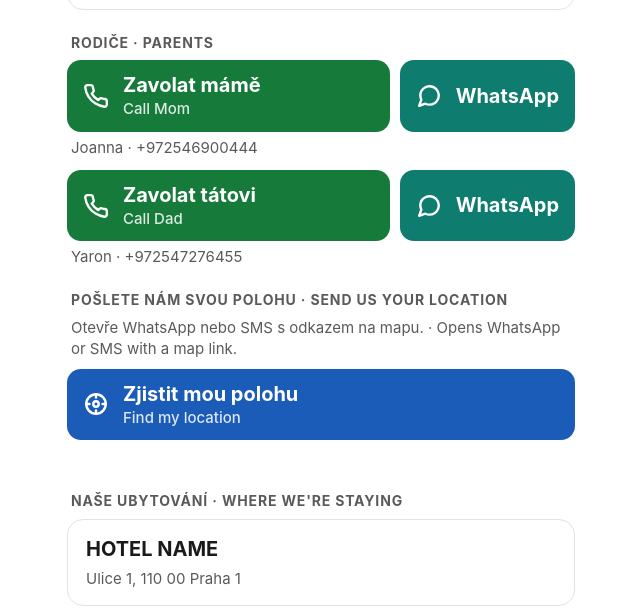
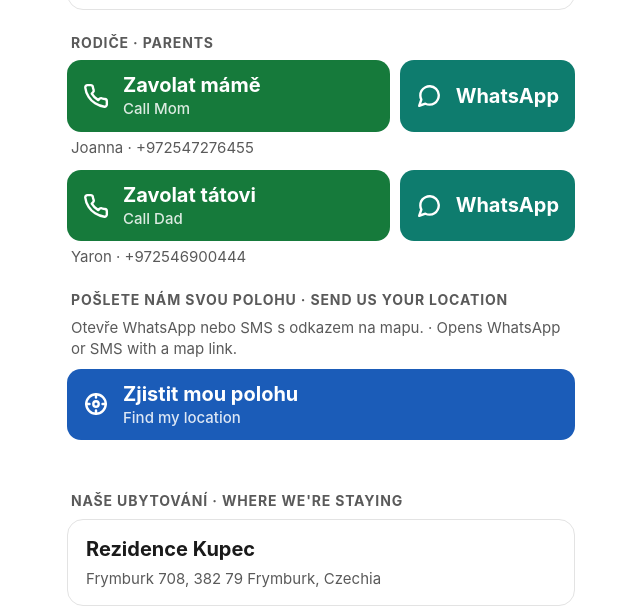
Before and after one commit to yaronalk/kids, a plain HTML site: page index.html in a window 1280 px wide. Shown: the part 311-926 px from the top of the page, without its empty margins (319-959 px from the left). Drawn offline with Linux system fonts and the light colour scheme.

Commit message:
Add files via upload

```diff
--- a/index.html
+++ b/index.html
@@ -275,7 +275,7 @@
       <!-- Fallback if JavaScript is unavailable. Also update this number. -->
       <p style="font-size:22px"><b>Ztratil(a) jsem se. Prosím, zavolejte mým rodičům.</b><br>I'm lost. Please call my
         parents.<br>
-        <a href="tel:+972500000000">+972 50 000 0000</a>
+        <a href="tel:+972547276455">+972-54-727-6455</a>
       </p>
     </noscript>
   </main>
@@ -314,13 +314,13 @@
       fallback: "3",   // kid shown when the URL has no ?k= (set to null for a generic page)
 
       parents: [
-        { call: { cs: "Zavolat mámě", en: "Call Mom" }, name: "Joanna", phone: "+972546900444", whatsapp: true },
-        { call: { cs: "Zavolat tátovi", en: "Call Dad" }, name: "Yaron", phone: "+972547276455", whatsapp: true }
+        { call: { cs: "Zavolat mámě", en: "Call Mom" }, name: "Joanna", phone: "+972547276455", whatsapp: true },
+        { call: { cs: "Zavolat tátovi", en: "Call Dad" }, name: "Yaron", phone: "+972546900444", whatsapp: true }
       ],
       locationTo: 0,   // index into parents[]: who receives the "send my location" message
 
-      hotel: { name: "HOTEL NAME", phone: "+420000000000", address: "Ulice 1, 110 00 Praha 1" }, // null = hidden
-      email: "family@example.com"   // "" = hidden
+      hotel: { name: "Rezidence Kupec", phone: "+420777213013", address: "Frymburk 708, 382 79 Frymburk, Czechia" }, // null = hidden
+      email: ""   // "" = hidden
     };
     /* ======================================================================================== */
 
```
